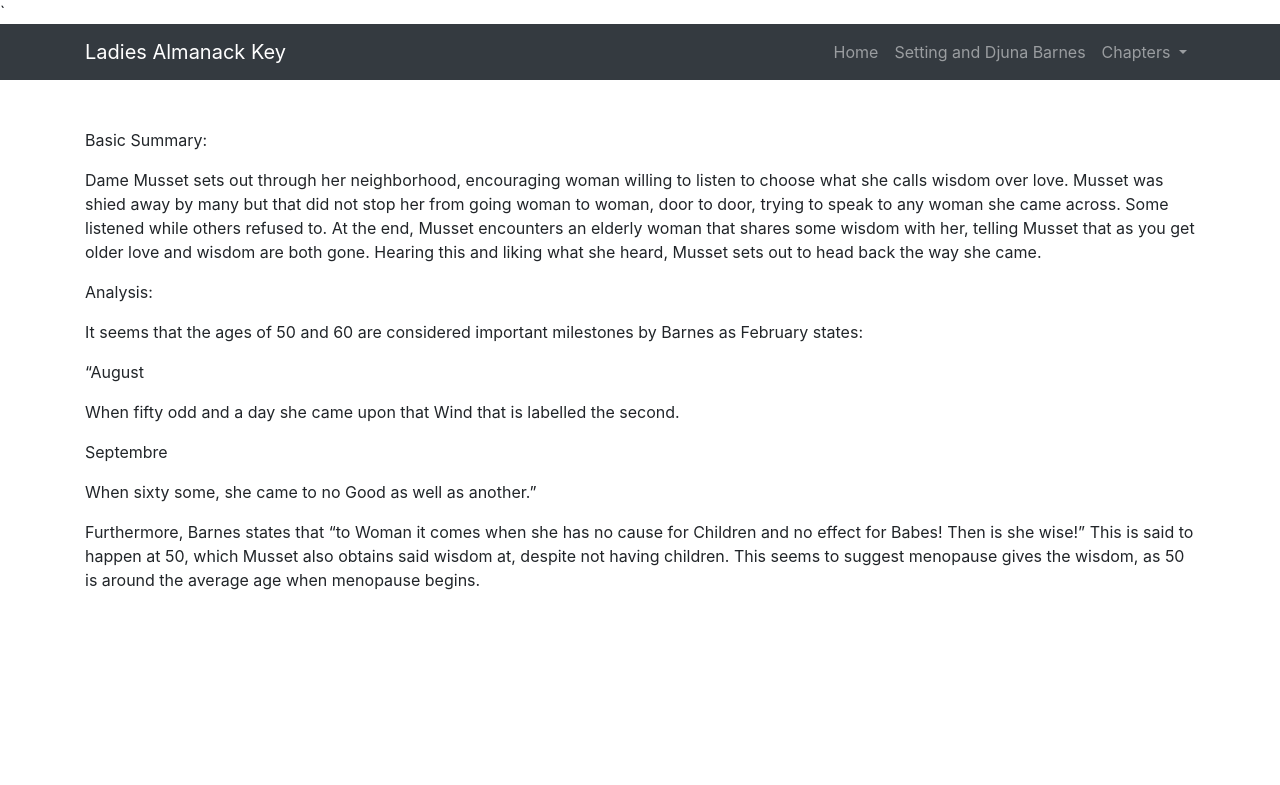
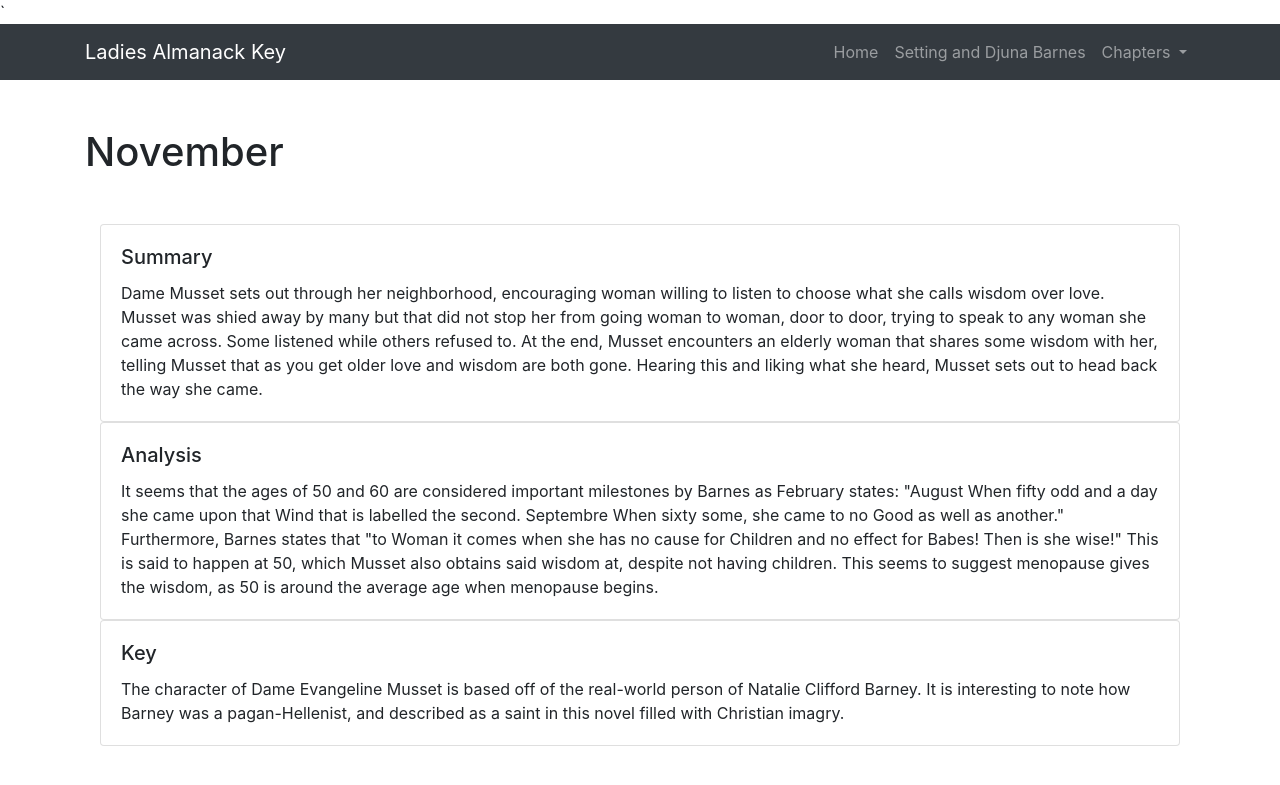
Before and after one commit to ns5ub/LadiesAlmanackGloss, a Jekyll site: the page built from _chapters/november.md, in a window 1280 px wide. Shown: the top 785 px of the page. Built offline with Jekyll 4.4.1, drawn with Linux system fonts in a browser that asks for light colours; nearby versions of some CDN libraries; library files that are not in the unit come from our copies.

Commit message:
Update november.md

```diff
--- a/_chapters/november.md
+++ b/_chapters/november.md
@@ -4,13 +4,19 @@ layout: template
 filename: _chapters/november.html
 ---
 
-Basic Summary:
-
-Dame Musset sets out through her neighborhood, encouraging woman willing to listen to choose what she calls wisdom over love. Musset was shied away by many but that did not stop her from going woman to woman, door to door, trying to speak to any woman she came across. Some listened while others refused to. At the end, Musset encounters an elderly woman that shares some wisdom with her, telling Musset that as you get older love and wisdom are both gone. Hearing this and liking what she heard, Musset sets out to head back the way she came.
-
-Analysis:
-
-It seems that the ages of 50 and 60 are considered important milestones by Barnes as February states:
+<h1>November</h1>
+<br>
+<div class="container">
+      <div class="card">
+          <div class="card-body">
+                <h5 class="card-title">Summary</h5>
+                <p class="card-text"> Dame Musset sets out through her neighborhood, encouraging woman willing to listen to choose what she calls wisdom over love. Musset was shied away by many but that did not stop her from going woman to woman, door to door, trying to speak to any woman she came across. Some listened while others refused to. At the end, Musset encounters an elderly woman that shares some wisdom with her, telling Musset that as you get older love and wisdom are both gone. Hearing this and liking what she heard, Musset sets out to head back the way she came.  </p>
+          </div>
+      </div>
+      <div class="card">
+          <div class="card-body">
+                <h5 class="card-title">Analysis</h5>
+                <p class="card-text"> It seems that the ages of 50 and 60 are considered important milestones by Barnes as February states:
 
 "August
 
@@ -20,4 +26,13 @@ Septembre
 
 When sixty some, she came to no Good as well as another."
 
-Furthermore, Barnes states that "to Woman it comes when she has no cause for Children and no effect for Babes! Then is she wise!" This is said to happen at 50, which Musset also obtains said wisdom at, despite not having children. This seems to suggest menopause gives the wisdom, as 50 is around the average age when menopause begins.
+Furthermore, Barnes states that "to Woman it comes when she has no cause for Children and no effect for Babes! Then is she wise!" This is said to happen at 50, which Musset also obtains said wisdom at, despite not having children. This seems to suggest menopause gives the wisdom, as 50 is around the average age when menopause begins. </p>
+          </div>
+      </div>
+      <div class="card">
+          <div class="card-body">
+                <h5 class="card-title">Key</h5>
+                <p class="card-text"> The character of Dame Evangeline Musset is based off of the real-world person of Natalie Clifford Barney. It is interesting to note how Barney was a pagan-Hellenist, and described as a saint in this novel filled with Christian imagry. </p>
+          </div>
+      </div>
+</div>
```
